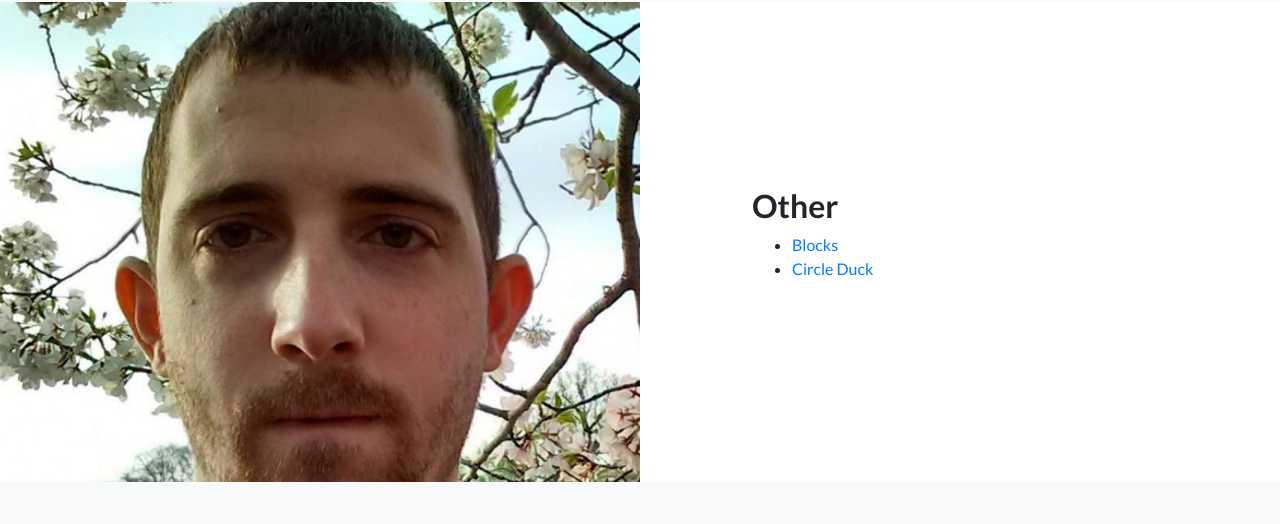
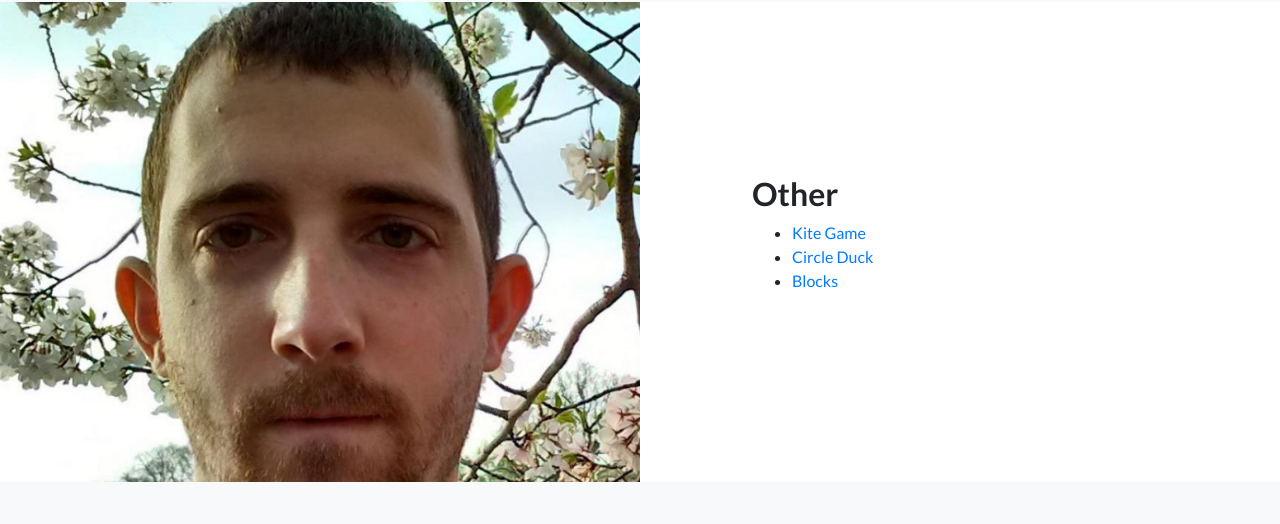
Before and after one commit to jarrellmark/jarrellmark.github.io, a website: page index.html in a window 1280 px wide. Shown: the part 54-578 px from the top of the page. Drawn offline with Linux system fonts and the light colour scheme.

Commit message:
Kite Game. Remove license, as it's only for bootstrap template.

```diff
--- a/index.html
+++ b/index.html
@@ -121,8 +121,9 @@
 	  -->
 	  <h2>Other</h2>
           <ul>
+            <li><a href="https://jarrellmark-public.s3.amazonaws.com/games/kite_game/kite_game.html">Kite Game</a></li>
+            <li><a href="games/circle_duck/circle_duck.html">Circle Duck</a></li>
             <li><a href="games/blocks/blocks.html">Blocks</a></li>
-            <li><a href="games/circle_duck/circle_duck.html">Circle Duck</a></li>
           </ul>
         </div>
         <div class="col-lg-6 order-lg-1 text-white showcase-img" style="background-image: url('img/me.jpeg');"></div>
```
Also changed, not shown: 1 other file.
